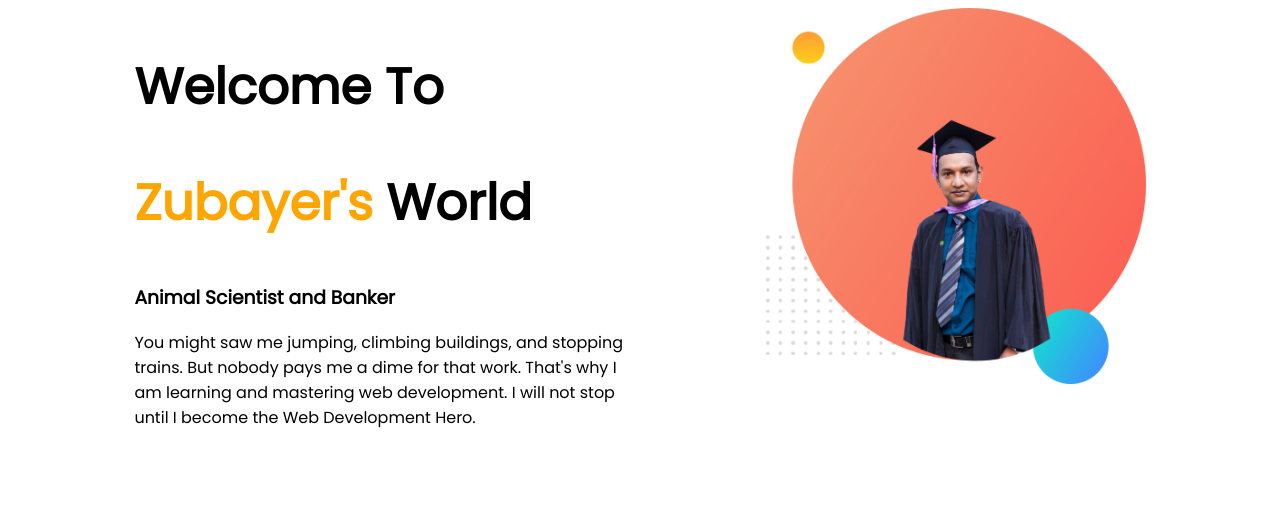
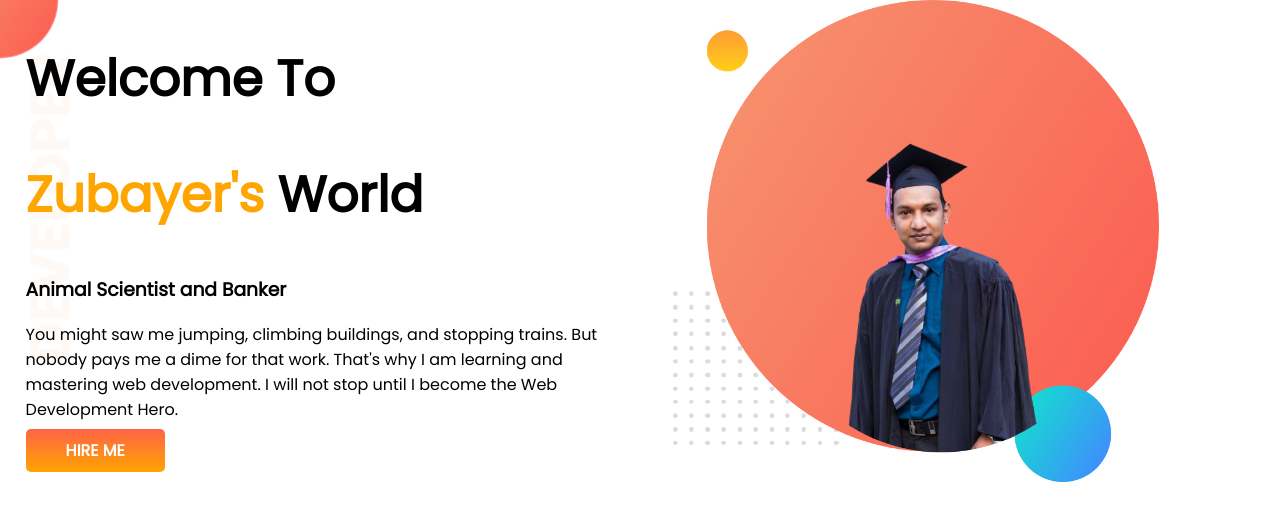
Before and after one commit to ZubayersWorld-001/0001-Developer-Porfolio, a plain HTML site: page index.html in a window 1280 px wide. Drawn offline with Linux system fonts and the light colour scheme.

Commit message:
section 1 done

```diff
--- a/index.html
+++ b/index.html
@@ -12,14 +12,15 @@
     <link href="https://fonts.googleapis.com/css2?family=Poppins&display=swap" rel="stylesheet">
 </head>
 <body>
-    <section>
-        <div class="half-width">
+    <section class="top-banner">
+        <div class="half-width-1">
             <h1>Welcome To</h1>
             <h1><span>Zubayer's</span> World</h1>
             <h3>Animal Scientist and Banker</h3>
             <p>You might saw me jumping, climbing buildings, and stopping trains. But nobody pays me a dime for that work. That's why I am learning and mastering web development. I will not stop until I become the Web Development Hero.</p>
+            <a class="link-button" target="_blank" href="https://www.facebook.com/zubayer.mahbub.5">HIRE ME</a>
         </div>
-        <div class="half-width">
+        <div class="half-width-2">
             <img src="Images/my-bg.jpg" alt="">
         </div>
     </section>
--- a/style.css
+++ b/style.css
@@ -1,5 +1,6 @@
 body{
     font-family: 'Poppins', sans-serif;
+    margin: 0;
 }
 h1{
     font-size: 50px;
@@ -10,10 +11,30 @@ h1 span{
 section{
     display: flex;
 }
-.half-width{
+.half-width-1{
     width: 50%;
-    padding-left: 10%;
+    padding-left: 2%;
 }
-.half-width img{
-    width:75%;
+.half-width-2{
+    width: 50%;
+    padding-left: 40px;
+
 }
+.half-width-2 img{
+    width:80%;
+    height: auto;
+
+
+}
+.link-button{
+    text-decoration: none;
+    background-image: linear-gradient(tomato,orange);
+    padding: 10px 40px;
+    border-radius: 5px;
+    color: white;
+    font-weight: 700;
+}
+.top-banner{
+    background-image: url(Images/top-banner.png);
+    background-repeat: no-repeat;
+}
```
